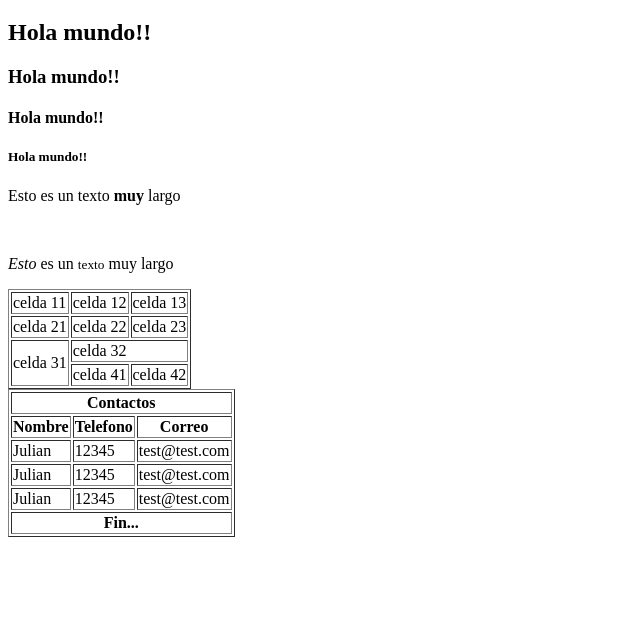
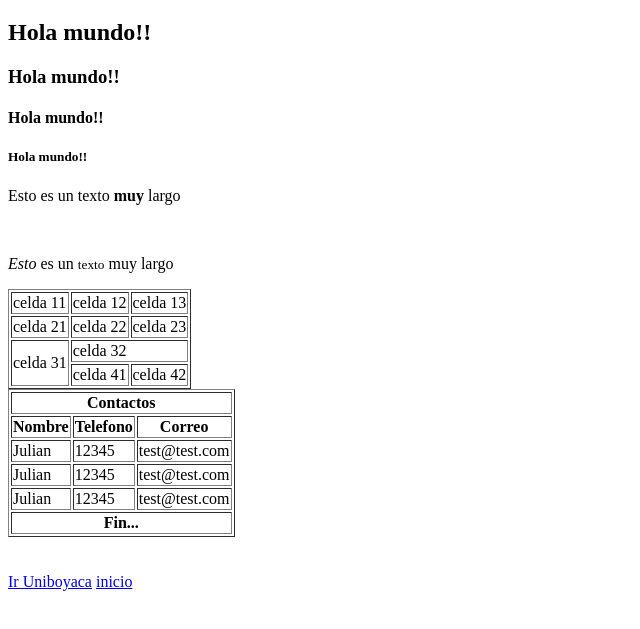
Before and after one commit to jdbeltran02/x, a plain HTML site: page index.html in a window 1280 px wide. Shown: the part 61-690 px from the top of the page, without its empty margins (0-640 px from the left). Drawn offline with Linux system fonts and the light colour scheme.

Commit message:
se agregaron enlaces con url apsoluta y relativa

```diff
--- a/index.html
+++ b/index.html
@@ -1,10 +1,12 @@
 <!DOCTYPE html>
 <html lang="es"><!--idioma-->
-    <head><!--cabecera del thml-->
-        <meta charset="UFT-8"/><!--caracteres-->
-        <title>Inicio</title><!---->
-    </head>
-    <body><!--cuero del html-->
+
+<head><!--cabecera del thml-->
+    <meta charset="UFT-8" /><!--caracteres-->
+    <title>Inicio</title><!---->
+</head>
+
+<body><!--cuero del html-->
     <h1>Hola mundo!!</h1><!--para titulos-->
     <h2>Hola mundo!!</h2><!--para subitulos-->
     <h3>Hola mundo!!</h3>
@@ -72,5 +74,11 @@
             </tr>
         </tfood>
     </table>
- </body>
+    <br>
+    <br>
+    <a href="https://www.uniboyaca.edu.co" target="_blank"> Ir Uniboyaca</a>
+    <a href="index.html" target="_blank"> inicio</a>
+
+</body>
+
 </html>
```
